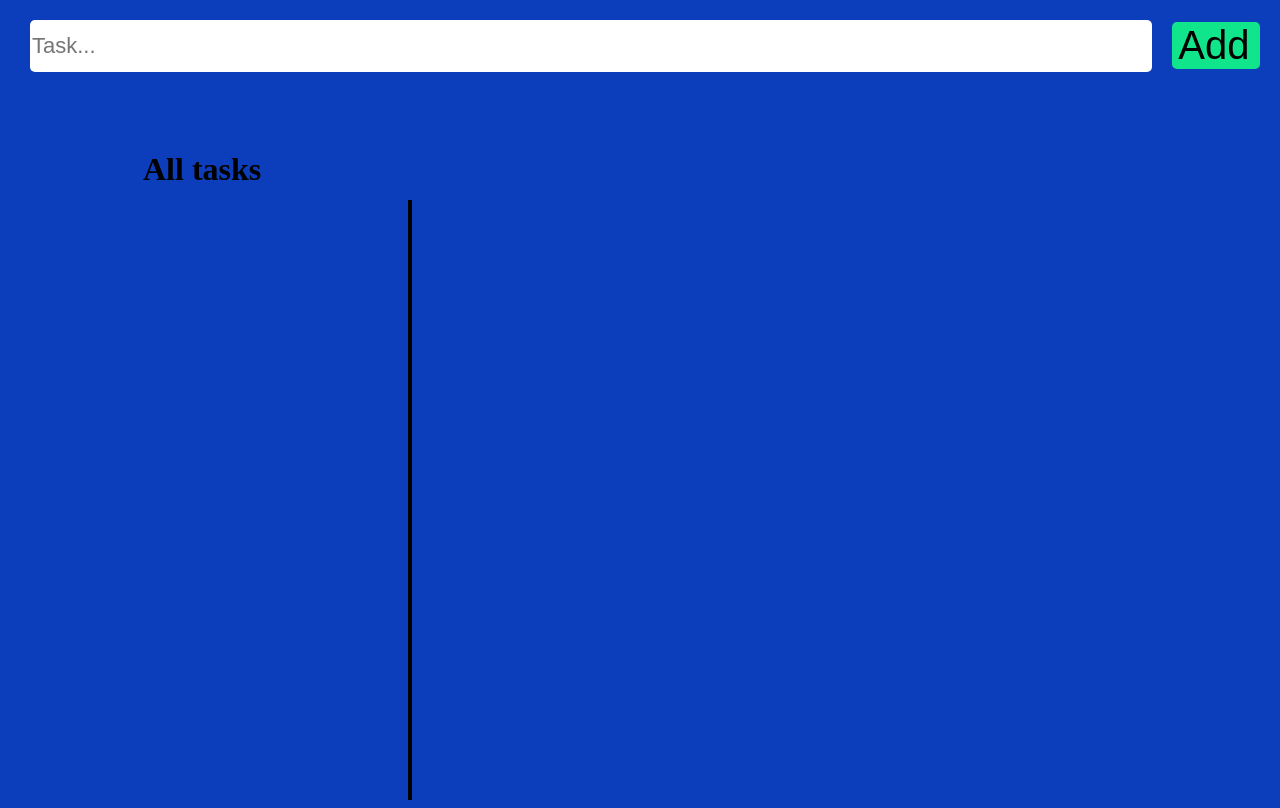
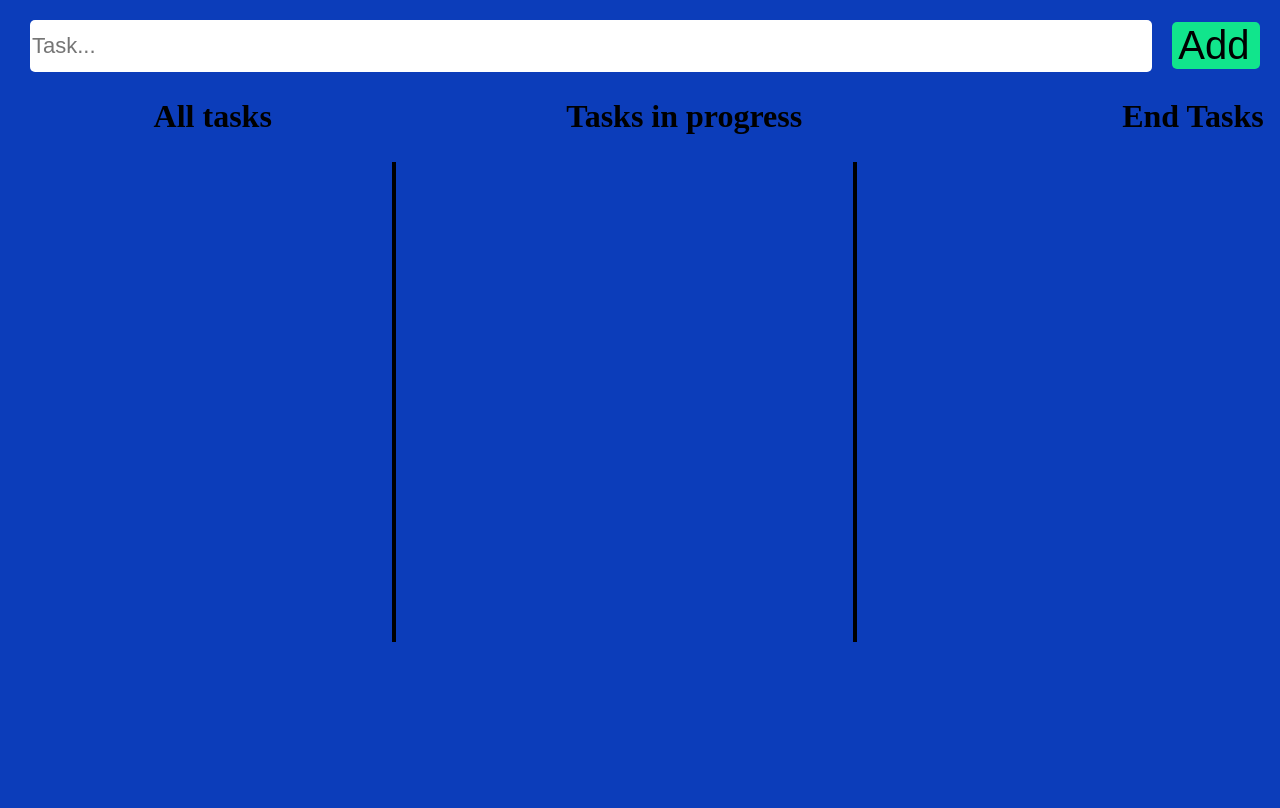
Before and after one commit to JanKolo04/task-table, a PHP site: page /main.html in a window 1280 px wide. After the commit the page ends 642 px from the top, so only its background shows below. Run offline with PHP 8.4, Linux system fonts and the light colour scheme.

Commit message:
flex subtitles

```diff
--- a/main.html
+++ b/main.html
@@ -14,13 +14,23 @@
 		<button class="add_button" onclick="myFunction()">Add</button>
 	</div>
 
-	<h1 class="all_task_text">All tasks</h1>
+	<div class="texts">
+	<!---text--->
+		<h1 class="all_task_text">All tasks</h1>
+
+		<h1 class="tasks_in_progress">Tasks in progress</h1>
+
+		<h1 class="end_tasks">End Tasks</h1>
+	</div>
+
 
 	<!---taskt div--->
 	<div id="tasks"></div>
 
 	<!----vertical line---->
-	<div class="vl"></div>
+	<div class="vl1"></div>
+	<div class="vl2"></div>
+
 
 </body>
 </html>
--- a/style.css
+++ b/style.css
@@ -37,26 +37,57 @@ body {
   	margin-top: 22px;
 }
 
+.texts {
+	position: absolute;
+	top: 9%;
+	left: 0;
+	height: 100px;
+	width: 100%;
+  	display: flex;
+  	flex-direction: row;
+}
+
 .all_task_text {
-	position: absolute;
-	margin-left: 135px;
-	top: 130px;
+	margin-left: 12%;
+	margin-top: 2%;
+	display: flex;
+}
+
+.tasks_in_progress {
+	margin-left: 23%;
+	margin-top: 2%;
+	display: flex;
+}
+
+.end_tasks {
+	margin-left: 25%;
+	margin-top: 2%;
+	display: flex;
 }
 
 
-.vl {
-	margin-left: 400px;
-	margin-top: 200px;
+.vl1 {
+	position: fixed;
+	margin-left: 30%;
+	margin-top: 12%;
 	border-left: 4px solid black;
-	height: 600px;
+	height: 60%;
+}
+
+.vl2 {
+	position: absolute;
+	margin-left: 66%;
+	margin-top: 12%;
+	border-left: 4px solid black;
+	height: 60%;
 }
 
 
 #tasks {
 	position: absolute;
-	width: 100px;
-	margin-left: 100px;
-	top: 240px;
+	width: 20%;
+	margin-left: 7%;
+	top: 24%;
 }
 
 #tasks div {
@@ -65,5 +96,6 @@ body {
   	align-items: center;
 	height: 80px;
 	width: 200px;
+	margin: 10px;
 	background-color: #760ACB;
 }
```
